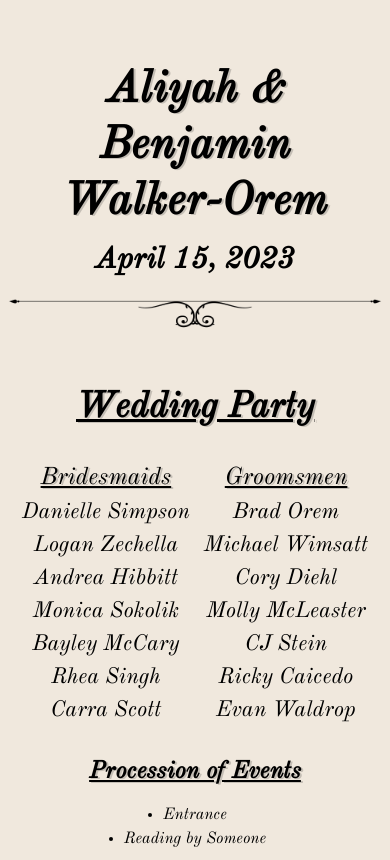
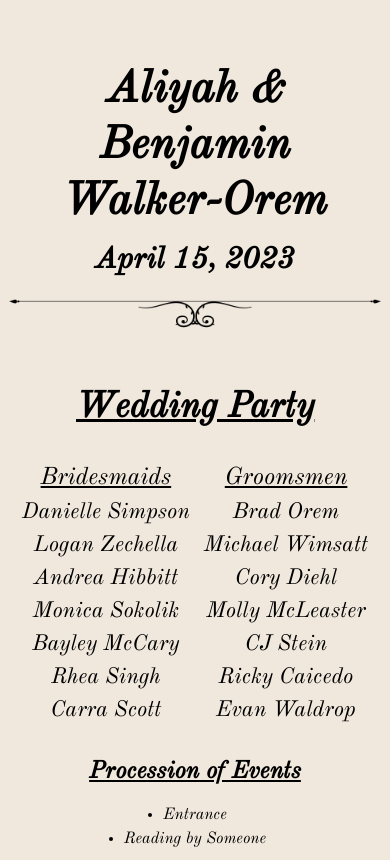
Before and after one commit to LoganZechella/aliyahandben, a plain HTML site: page index.html in a window 390 px wide. Drawn offline with nearby package versions, Linux system fonts and the light colour scheme.

```diff
--- a/css/index.css
+++ b/css/index.css
@@ -41,7 +41,7 @@ main {
     align-items: center;
     justify-content: center;
     text-align: center;
-    text-shadow: 2px 1px rgba(0, 0, 0, 0.182);
+
 }
 
 #date {
@@ -67,7 +67,7 @@ main {
     justify-content: center;
     margin: 2em 0 0 0;
     text-decoration: underline;
-    text-shadow: 2px 1px rgba(0, 0, 0, 0.182);
+
     font-size: 24px;
 }
 
@@ -83,7 +83,7 @@ main {
 #bridesmaid-title, #groomsmen-title {
     text-decoration: underline;
     font-size: 24px;
-    text-shadow: 2px 1px rgba(0, 0, 0, 0.182);
+
 }
 
 #left-list:nth-child(1), #right-list:nth-child(1) {
@@ -107,7 +107,7 @@ main {
 #procession-title {
     text-decoration: underline;
     font-size: 24px;
-    text-shadow: 2px 1px rgba(0, 0, 0, 0.182);
+
 }
 
 #event-ol {
```
